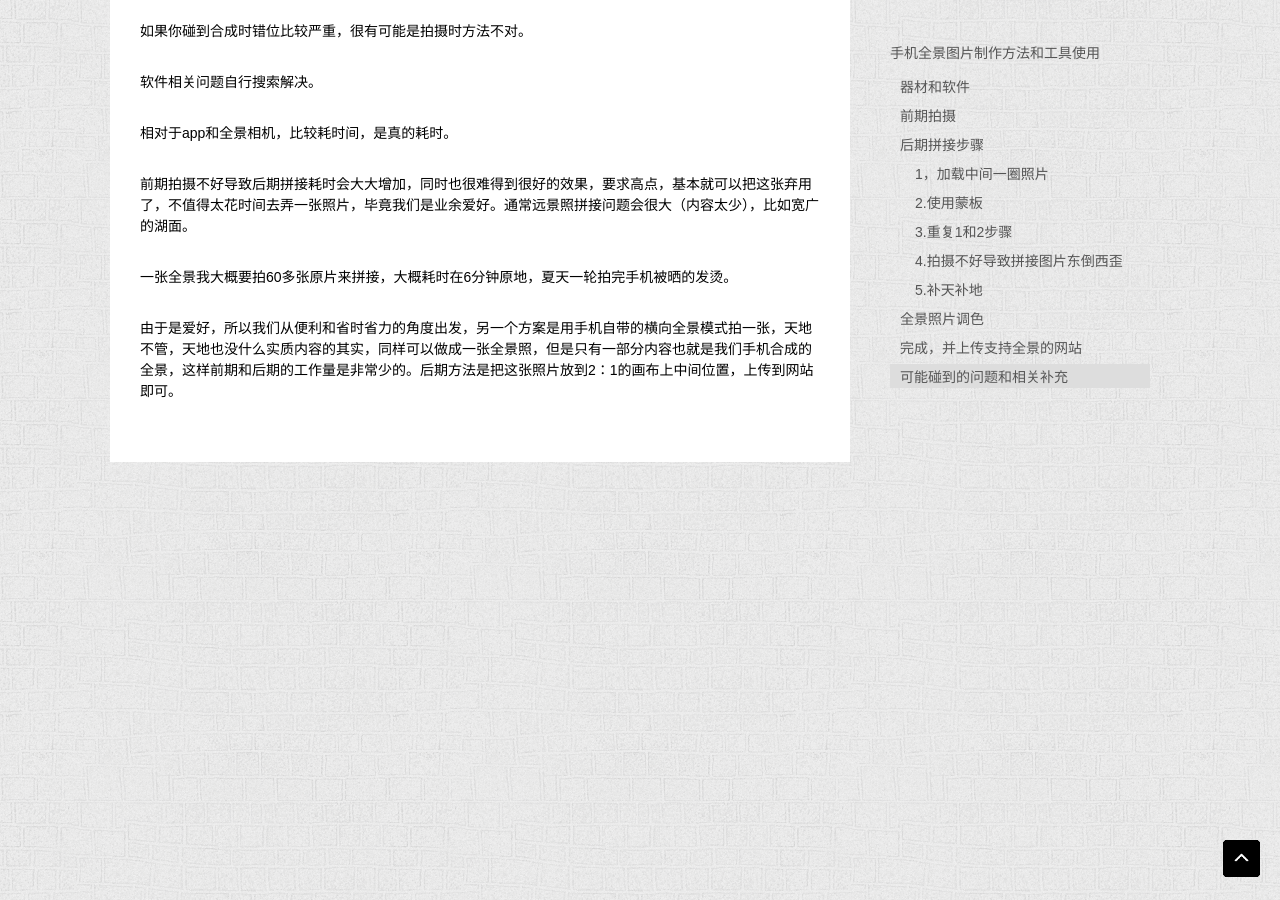
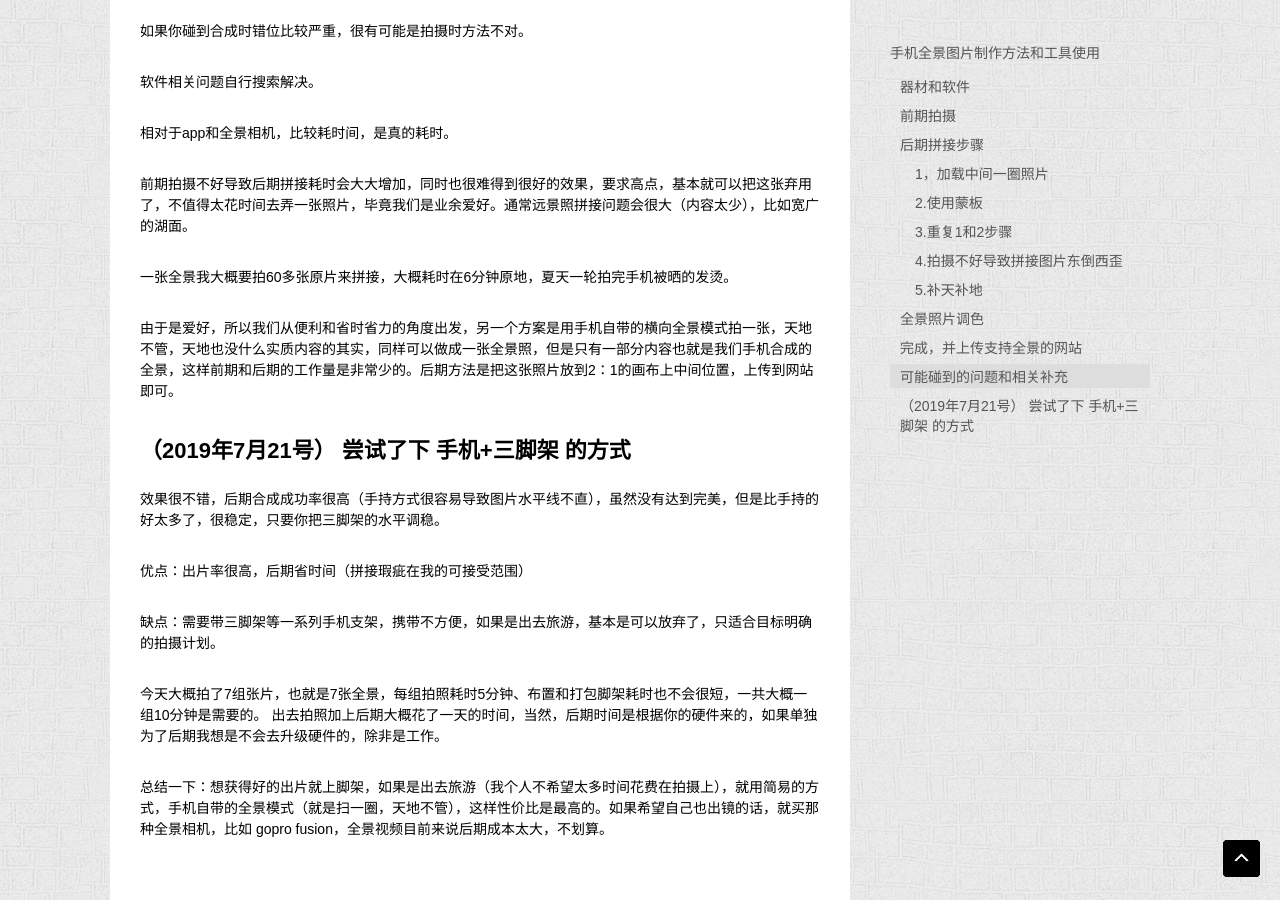
Before and after one commit to Fuqike/fuqike.github.io, a Jekyll site: the page built from _posts/blog/2019-06-01-panorama.md, in a window 1280 px wide and 900 px high, scrolled down 1896 px. Built offline with Jekyll 4.4.1, drawn with Linux system fonts in a browser that asks for light colours; comment, search, counter and statistics services are not loaded.

Commit message:
Update articles
panorama new mode of operation

```diff
--- a/_posts/blog/2019-06-01-panorama.md
+++ b/_posts/blog/2019-06-01-panorama.md
@@ -80,3 +80,17 @@ ps 补天补地，一个方法是找两张差不多样子的全景天空照和
 一张全景我大概要拍60多张原片来拼接，大概耗时在6分钟原地，夏天一轮拍完手机被晒的发烫。
 
 由于是爱好，所以我们从便利和省时省力的角度出发，另一个方案是用手机自带的横向全景模式拍一张，天地不管，天地也没什么实质内容的其实，同样可以做成一张全景照，但是只有一部分内容也就是我们手机合成的全景，这样前期和后期的工作量是非常少的。后期方法是把这张照片放到2：1的画布上中间位置，上传到网站即可。
+
+
+## （2019年7月21号） 尝试了下 手机+三脚架 的方式
+
+效果很不错，后期合成成功率很高（手持方式很容易导致图片水平线不直），虽然没有达到完美，但是比手持的好太多了，很稳定，只要你把三脚架的水平调稳。
+
+优点：出片率很高，后期省时间（拼接瑕疵在我的可接受范围）
+
+缺点：需要带三脚架等一系列手机支架，携带不方便，如果是出去旅游，基本是可以放弃了，只适合目标明确的拍摄计划。
+
+今天大概拍了7组张片，也就是7张全景，每组拍照耗时5分钟、布置和打包脚架耗时也不会很短，一共大概一组10分钟是需要的。
+出去拍照加上后期大概花了一天的时间，当然，后期时间是根据你的硬件来的，如果单独为了后期我想是不会去升级硬件的，除非是工作。
+
+总结一下：想获得好的出片就上脚架，如果是出去旅游（我个人不希望太多时间花费在拍摄上），就用简易的方式，手机自带的全景模式（就是扫一圈，天地不管），这样性价比是最高的。如果希望自己也出镜的话，就买那种全景相机，比如 gopro fusion，全景视频目前来说后期成本太大，不划算。
```
Also changed, not shown: 1 other file.
